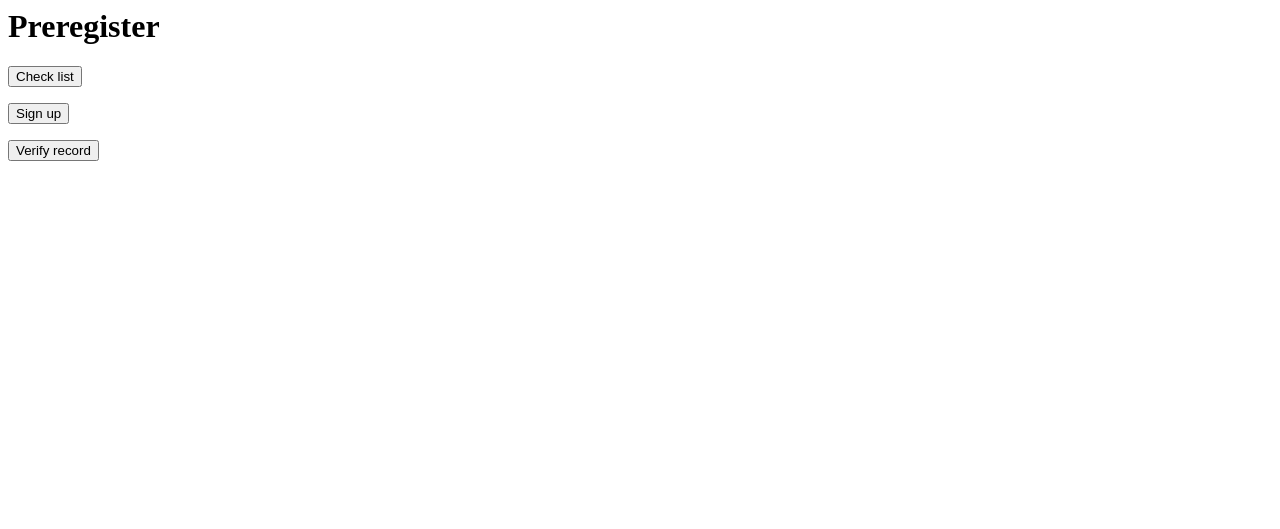
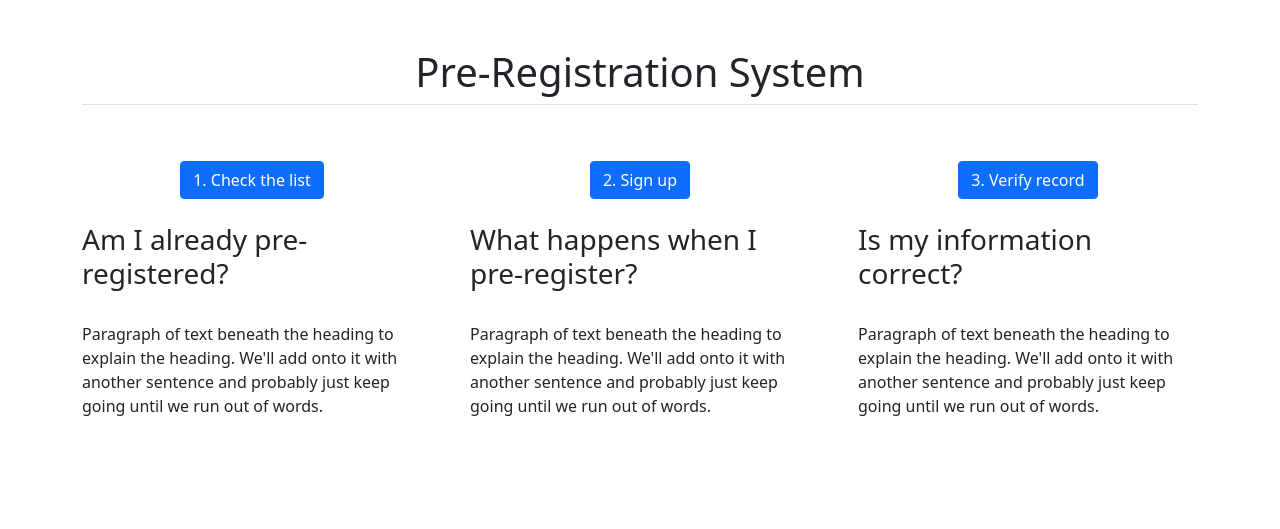
Before and after one commit to andrewk0506/singledate-vms, a Python web app: template vms_app/templates/preregister.html in a window 1280 px wide. Shown: the top 529 px of the page. Run offline with Jinja, Linux system fonts and the light colour scheme; the template is opened without the code that fills it, so the values that code supplies are empty.

Commit message:
Created layout for preregister

```diff
--- a/vms_app/templates/preregister.html
+++ b/vms_app/templates/preregister.html
@@ -1,13 +1,57 @@
-<h1>Preregister</h1>
+<!doctype html>
+<html lang="en">
+<head>
+  <meta charset="utf-8">
+  <meta name="viewport" content="width=device-width, initial-scale=1">
+  <link href="https://cdn.jsdelivr.net/npm/bootstrap@5.0.0-beta3/dist/css/bootstrap.min.css" rel="stylesheet" integrity="sha384-eOJMYsd53ii+scO/bJGFsiCZc+5NDVN2yr8+0RDqr0Ql0h+rP48ckxlpbzKgwra6" crossorigin="anonymous">
 
-<form action="./check">
-    <input type="submit" value="Check list" />
-</form>
+  <title>Preregister</title>
+</head>
 
-<form action="./signup">
-    <input type="submit" value="Sign up" />
-</form>
+<body>
+  <div class="container py-5">
+    <h1 class="pb-2 border-bottom text-center">Pre-Registration System</h1>
+    <div class="row g-5 py-5">
+      <div class="col-md-4 d-flex align-items-start">
+        <div>
+        <div class="text-center">
+        <a href="./check" class="btn btn-primary ">
+          1. Check the list
+        </a>
+        </div>
+        <h3 class="py-4">Am I already pre-registered?</h3>
+        <p>Paragraph of text beneath the heading to explain the heading. We'll add onto it with another sentence and probably just keep going until we run out of words.</p>
 
-<form action="./verify">
-    <input type="submit" value="Verify record" />
-</form>
+        </div>
+      </div>
+
+      <div class="col-md-4 d-flex align-items-start">
+        <div>
+        <div class="text-center">
+        <a href="./signup" class="btn btn-primary">
+          2. Sign up
+        </a>
+        </div>
+        <h3 class="py-4">What happens when I pre-register?</h3>
+        <p>Paragraph of text beneath the heading to explain the heading. We'll add onto it with another sentence and probably just keep going until we run out of words.</p>
+
+        </div>
+      </div>
+
+      <div class="col-md-4 d-flex align-items-start">
+        <div>
+        <div class="text-center">
+        <a href="./verify" class="btn btn-primary">
+          3. Verify record
+        </a>
+        </div>
+        <h3 class="py-4">Is my information correct?</h3>
+        <p>Paragraph of text beneath the heading to explain the heading. We'll add onto it with another sentence and probably just keep going until we run out of words.</p>
+
+        </div>
+      </div>
+  </div>
+
+  <script src="https://cdn.jsdelivr.net/npm/bootstrap@5.0.0-beta3/dist/js/bootstrap.bundle.min.js" integrity="sha384-JEW9xMcG8R+pH31jmWH6WWP0WintQrMb4s7ZOdauHnUtxwoG2vI5DkLtS3qm9Ekf" crossorigin="anonymous"></script>
+</body>
+</html>
```
